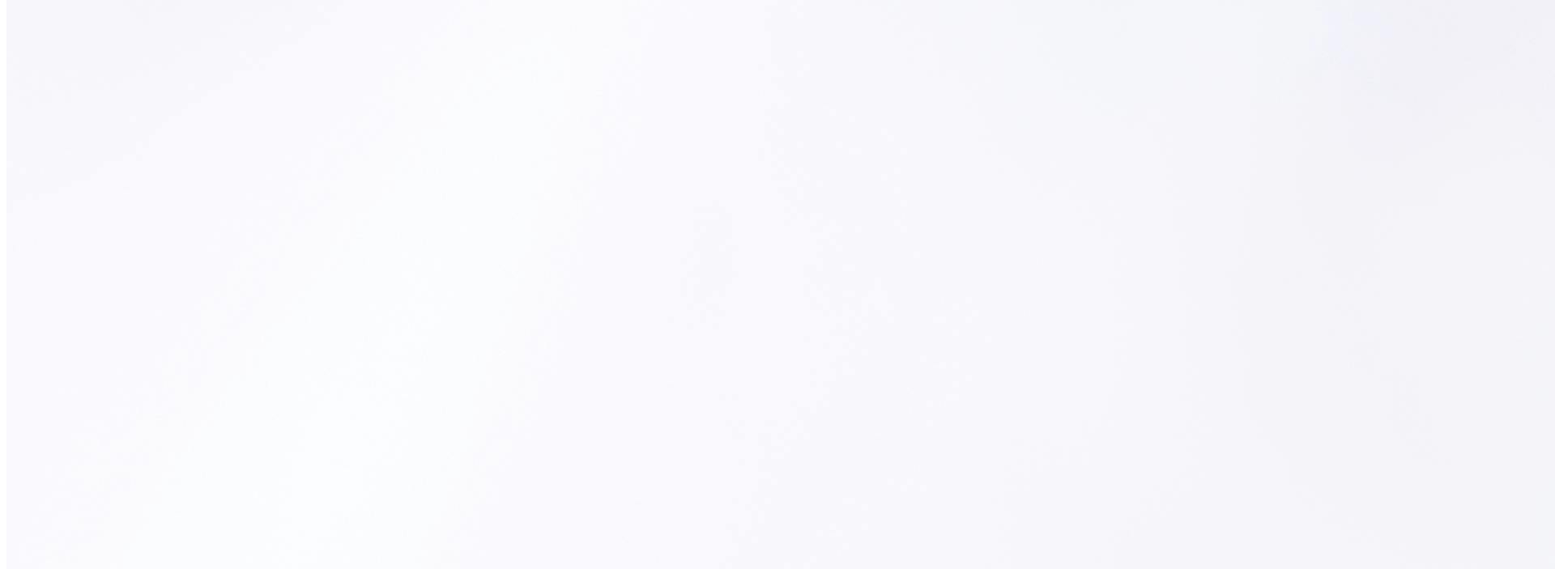
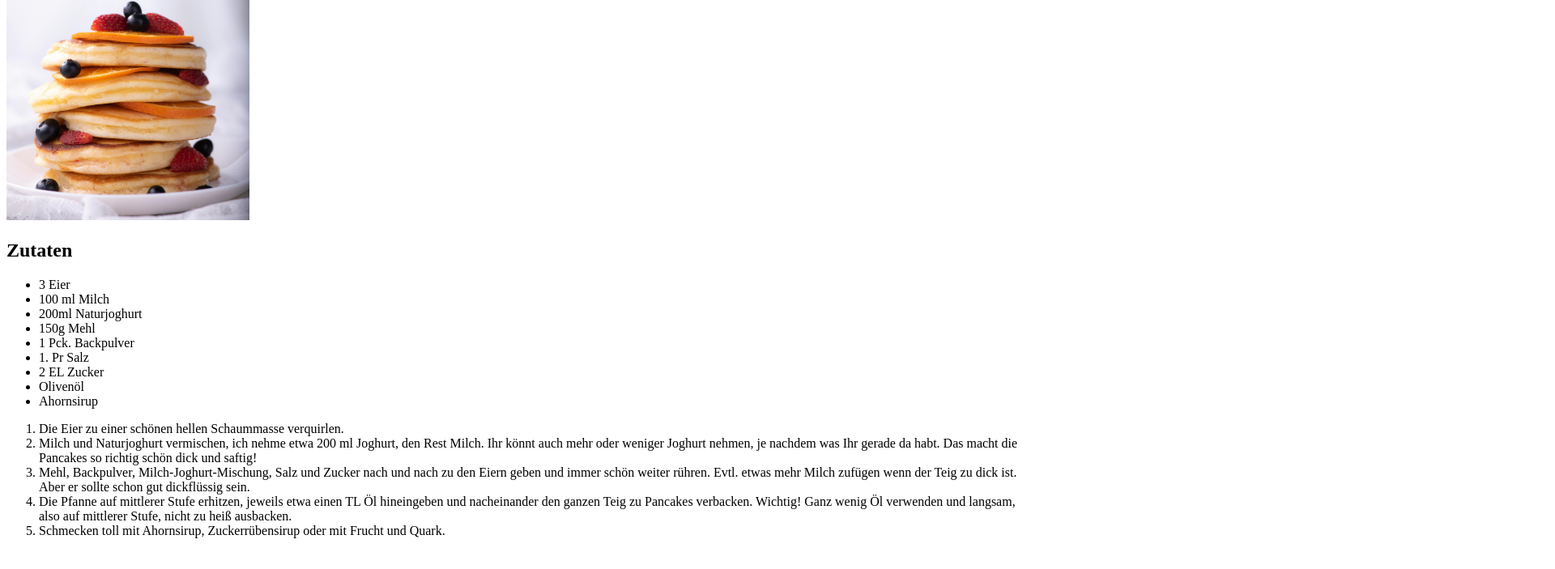
Before and after one commit to pandaoui/odin-recipes, a plain HTML site: page recipes/pancakes.html in a window 1280 px wide. Shown: the part 257-960 px from the top of the page at 81% size, 1920 px wide, since content can reach past the window. After the commit the page ends 938 px from the top, so only its background shows below. Drawn offline with Linux system fonts and the light colour scheme.

Commit message:
pancakes.html fertiggestellt. Bildgröße angepasst und Beschreibung komplett

```diff
--- a/recipes/pancakes.html
+++ b/recipes/pancakes.html
@@ -7,7 +7,7 @@
   </head>
   <body>
     <h1>Pancakes (1 Portion)</h1>
-    <img src="/images/pancakes.jpg" alt="Pancakes">
+    <img src="/images/pancakes.jpg" width="300" alt="Pancakes" />
     <h2>Zutaten</h2>
     <ul>
       <li>3 Eier</li>
@@ -28,6 +28,19 @@
         was Ihr gerade da habt. Das macht die Pancakes so richtig schön dick und
         saftig!
       </li>
+      <li>
+        Mehl, Backpulver, Milch-Joghurt-Mischung, Salz und Zucker nach und nach
+        zu den Eiern geben und immer schön weiter rühren. Evtl. etwas mehr Milch
+        zufügen wenn der Teig zu dick ist. Aber er sollte schon gut dickflüssig
+        sein.
+      </li>
+      <li>
+        Die Pfanne auf mittlerer Stufe erhitzen, jeweils etwa einen TL Öl
+        hineingeben und nacheinander den ganzen Teig zu Pancakes verbacken.
+        Wichtig! Ganz wenig Öl verwenden und langsam, also auf mittlerer Stufe,
+        nicht zu heiß ausbacken.
+      </li>
+      <li>Schmecken toll mit Ahornsirup, Zuckerrübensirup oder mit Frucht und Quark.</li>
     </ol>
   </body>
 </html>
```
